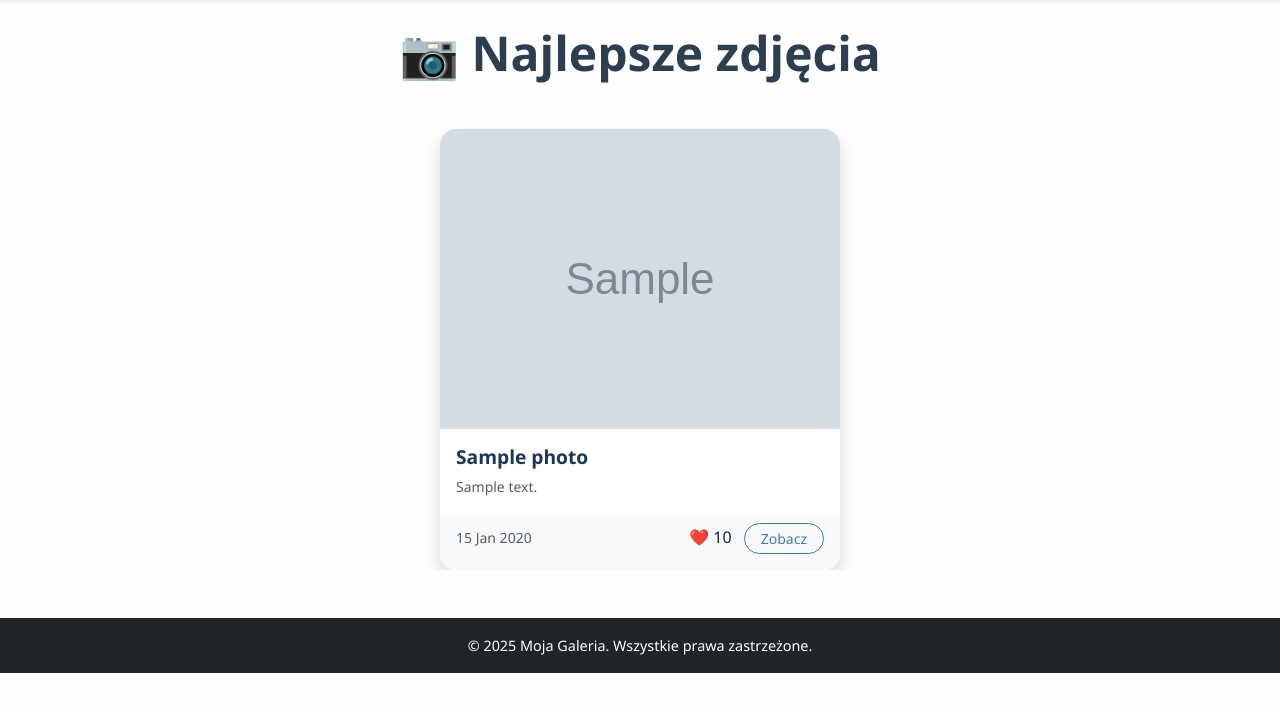
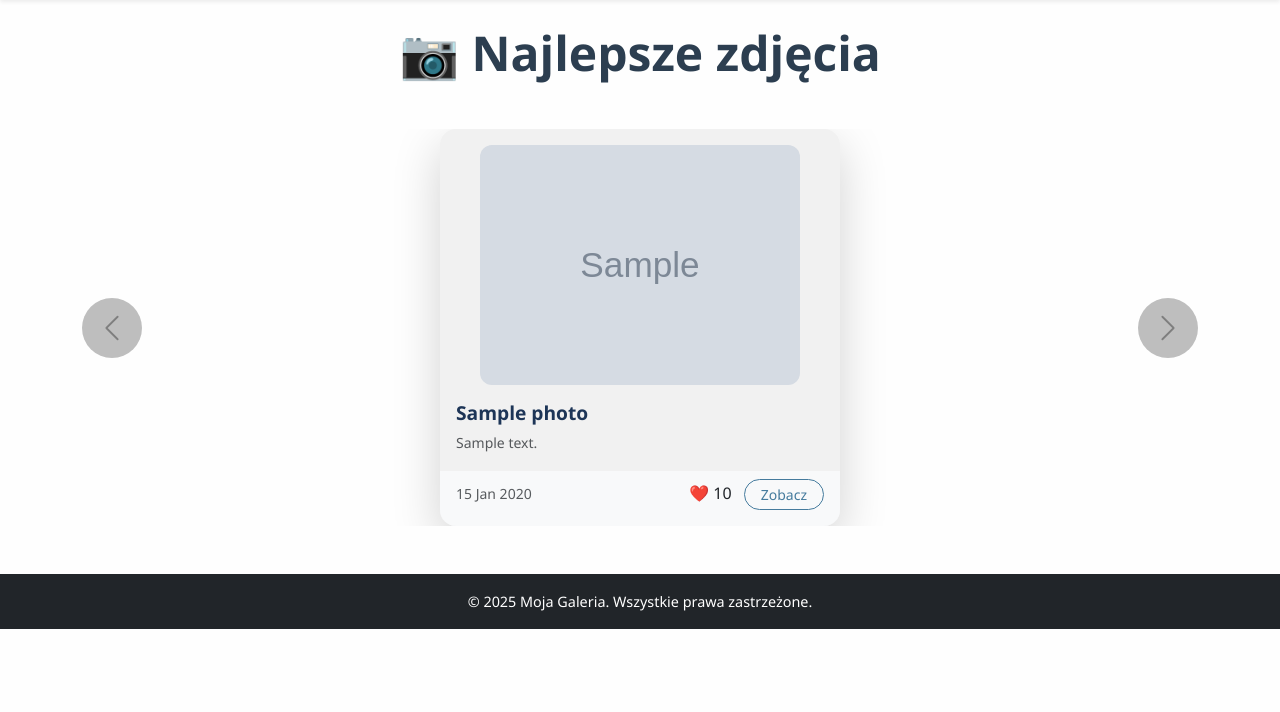
Before and after one commit to WrAp9012/photographer-website, a Django app: template photographer_site/main_app/templates/main_app/photo_gallery/photo_main_site.html in a window 1280 px wide. Shown: the part 62-774 px from the top of the page. Run offline with Django 5.2, Linux system fonts and the light colour scheme; the template is opened without the code that fills it: most values are stand-ins (such as "Sample title", 1, 10 or a date in 2020); grey boxes marked "Sample" are stand-in pictures.

Commit message:
Add better UI/UX to website

```diff
--- a/photographer_site/main_app/static/css/style.css
+++ b/photographer_site/main_app/static/css/style.css
@@ -10,7 +10,9 @@ body {
 }
 
 /* === Nagłówki === */
-h1, h2, h3 {
+h1,
+h2,
+h3 {
   color: #2c3e50;
   font-weight: 600;
 }
@@ -98,3 +100,6 @@ footer {
     font-size: 2rem;
   }
 }
+.zoom-img {
+  transition: transform 0.3s ease;
+}
--- a/photographer_site/main_app/templates/main_app/photo_gallery/photo_main_site.html
+++ b/photographer_site/main_app/templates/main_app/photo_gallery/photo_main_site.html
@@ -6,15 +6,15 @@
 <h1 class="mb-5 text-center fw-bold display-5">📷 Najlepsze zdjęcia</h1>
 
 {% if photos %}
-<div id="photoCarousel" class="carousel slide" data-bs-ride="carousel">
+<div id="photoCarousel" class="carousel slide" data-bs-ride="carousel" data-bs-interval="2000">
   <div class="carousel-inner">
     {% for photo in photos|slice:":3" %}
     <div class="carousel-item {% if forloop.first %}active{% endif %}">
       <div class="d-flex justify-content-center">
-        <div class="card h-100 border-0 shadow rounded-4 overflow-hidden" style="max-width: 600px;">
+        <div class="card h-100 border-0 shadow-lg rounded-4 overflow-hidden" style="max-width: 500px; background-color: #f1f1f1;">
           <img
             src="{{ photo.image.url }}"
-            class="d-block w-100 img-fluid"
+            class="d-block img-fluid mx-auto carousel-photo-img"
             alt="{{ photo.title }}"
           />
           <div class="card-body">
@@ -42,15 +42,41 @@
   </div>
 
   <!-- Kontrolki -->
-  <button class="carousel-control-prev" type="button" data-bs-target="#photoCarousel" data-bs-slide="prev">
+  <button class="carousel-control-prev custom-carousel-btn" type="button" data-bs-target="#photoCarousel" data-bs-slide="prev">
     <span class="carousel-control-prev-icon" aria-hidden="true"></span>
     <span class="visually-hidden">Poprzednie</span>
   </button>
-  <button class="carousel-control-next" type="button" data-bs-target="#photoCarousel" data-bs-slide="next">
+  <button class="carousel-control-next custom-carousel-btn" type="button" data-bs-target="#photoCarousel" data-bs-slide="next">
     <span class="carousel-control-next-icon" aria-hidden="true"></span>
     <span class="visually-hidden">Następne</span>
   </button>
 </div>
+
+<style>
+  .custom-carousel-btn {
+    width: 60px;
+    height: 60px;
+    background-color: rgba(0, 0, 0, 0.5);
+    border-radius: 50%;
+    top: 50%;
+    transform: translateY(-50%);
+  }
+
+  .carousel-control-prev-icon,
+  .carousel-control-next-icon {
+    filter: invert(1);
+    width: 30px;
+    height: 30px;
+  }
+
+  .carousel-photo-img {
+    max-width: 80%;
+    height: auto;
+    border-radius: 12px;
+    margin-top: 1rem;
+  }
+</style>
+
 {% else %}
 <p class="text-center text-muted fs-5 mt-4">Brak zdjęć do wyświetlenia.</p>
 {% endif %}
```
Also changed, not shown: photographer_site/main_app/templates/main_app/photo_gallery/photo_detail.html (+36 -14 lines), photographer_site/main_app/templates/main_app/base.html (line endings or trailing spaces).
